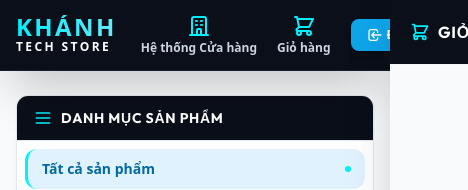
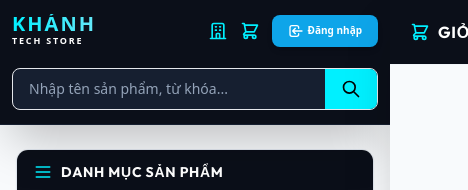
Before and after one commit to khanhdang31082004-cmd/tech-store-fullstack, a plain HTML site: page frontend/index.html in a window 390 px wide. Shown: the top 190 px of the page, 468 px wide, since content can reach past the window. Drawn offline with nearby package versions, Linux system fonts and the light colour scheme; no server answers.

Commit message:
Optimize mobile responsive layout

```diff
--- a/frontend/index.html
+++ b/frontend/index.html
@@ -53,45 +53,45 @@
     </div>
 
     <!-- Main Header -->
-    <div class="max-w-7xl mx-auto px-4 sm:px-6 lg:px-8 py-3.5">
-      <div class="flex items-center justify-between gap-6">
+    <div class="max-w-7xl mx-auto px-3 sm:px-6 lg:px-8 py-3.5">
+      <div class="flex flex-wrap md:flex-nowrap items-center justify-between gap-y-3 gap-x-2 md:gap-6">
 
         <!-- Logo bên trái -->
         <a href="index.html" class="flex flex-col flex-shrink-0 hover:opacity-90 transition-opacity">
-          <span class="text-2xl font-black tracking-widest bg-gradient-to-r from-cyber-500 to-cyan-300 bg-clip-text text-transparent leading-none">KHÁNH</span>
-          <span class="text-xs font-bold tracking-[0.2em] text-white">TECH STORE</span>
+          <span class="text-xl sm:text-2xl font-black tracking-widest bg-gradient-to-r from-cyber-500 to-cyan-300 bg-clip-text text-transparent leading-none">KHÁNH</span>
+          <span class="text-[9px] sm:text-xs font-bold tracking-[0.2em] text-white">TECH STORE</span>
         </a>
 
-        <!-- Ô tìm kiếm lớn ở giữa -->
-        <div class="flex-grow max-w-2xl hidden md:block">
+        <!-- Ô tìm kiếm (Full width on mobile, middle on desktop) -->
+        <div class="flex-grow w-full md:w-auto order-last md:order-none md:max-w-2xl mt-2 md:mt-0">
           <form onsubmit="handleSearch(event)" class="flex bg-cyber-800 border border-cyber-700 rounded-lg overflow-hidden focus-within:ring-2 focus-within:ring-cyber-500 transition-all">
             <input type="text" id="search-input" placeholder="Nhập tên sản phẩm, từ khóa..." class="w-full bg-transparent pl-4 pr-4 py-2.5 text-sm text-white placeholder-slate-400 focus:outline-none">
-            <button type="submit" class="px-6 bg-cyber-500 hover:bg-cyan-500 text-black font-bold flex items-center gap-2 transition-colors">
+            <button type="submit" class="px-4 sm:px-6 bg-cyber-500 hover:bg-cyan-500 text-black font-bold flex items-center gap-1 sm:gap-2 transition-colors">
               <svg class="w-5 h-5" fill="none" stroke="currentColor" viewBox="0 0 24 24"><path stroke-linecap="round" stroke-linejoin="round" stroke-width="2" d="M21 21l-6-6m2-5a7 7 0 11-14 0 7 7 0 0114 0z"></path></svg>
-              Tìm kiếm
+              <span class="hidden sm:inline">Tìm kiếm</span>
             </button>
           </form>
         </div>
 
         <!-- Nhóm chức năng bên phải -->
-        <div class="flex items-center gap-5 flex-shrink-0">
+        <div class="flex items-center gap-3 sm:gap-5 flex-shrink-0">
           <!-- Button hệ thống chi nhánh -->
-          <button onclick="toggleStoreModal(true)" class="flex flex-col items-center justify-center gap-0.5 text-xs text-slate-300 hover:text-white transition-colors">
-            <svg class="w-6 h-6 text-cyber-500" fill="none" stroke="currentColor" viewBox="0 0 24 24"><path stroke-linecap="round" stroke-linejoin="round" stroke-width="2" d="M19 21V5a2 2 0 00-2-2H7a2 2 0 00-2 2v16m14 0h2m-2 0h-5m-9 0H3m2 0h5M9 7h1m-1 4h1m4-4h1m-1 4h1m-5 10v-5a1 1 0 011-1h2a1 1 0 011 1v5m-4 0h4"></path></svg>
-            <span id="current-store-label" class="font-bold">Hệ thống Cửa hàng</span>
+          <button onclick="toggleStoreModal(true)" class="flex flex-col items-center justify-center gap-0.5 text-[10px] sm:text-xs text-slate-300 hover:text-white transition-colors">
+            <svg class="w-5 h-5 sm:w-6 sm:h-6 text-cyber-500" fill="none" stroke="currentColor" viewBox="0 0 24 24"><path stroke-linecap="round" stroke-linejoin="round" stroke-width="2" d="M19 21V5a2 2 0 00-2-2H7a2 2 0 00-2 2v16m14 0h2m-2 0h-5m-9 0H3m2 0h5M9 7h1m-1 4h1m4-4h1m-1 4h1m-5 10v-5a1 1 0 011-1h2a1 1 0 011 1v5m-4 0h4"></path></svg>
+            <span id="current-store-label" class="font-bold hidden sm:block">Hệ thống</span>
           </button>
 
           <!-- Icon giỏ hàng với Badge số lượng -->
-          <button onclick="toggleCartDrawer(true)" class="relative flex flex-col items-center justify-center gap-0.5 text-xs text-slate-300 hover:text-white transition-colors">
+          <button onclick="toggleCartDrawer(true)" class="relative flex flex-col items-center justify-center gap-0.5 text-[10px] sm:text-xs text-slate-300 hover:text-white transition-colors">
             <div class="relative">
-              <svg class="w-6 h-6 text-cyber-500" fill="none" stroke="currentColor" viewBox="0 0 24 24"><path stroke-linecap="round" stroke-linejoin="round" stroke-width="2" d="M3 3h2l.4 2M7 13h10l4-8H5.4M7 13L5.4 5M7 13l-2.293 2.293c-.63.63-.184 1.707.707 1.707H17m0 0a2 2 0 100 4 2 2 0 000-4zm-8 2a2 2 0 11-4 0 2 2 0 014 0z"></path></svg>
+              <svg class="w-5 h-5 sm:w-6 sm:h-6 text-cyber-500" fill="none" stroke="currentColor" viewBox="0 0 24 24"><path stroke-linecap="round" stroke-linejoin="round" stroke-width="2" d="M3 3h2l.4 2M7 13h10l4-8H5.4M7 13L5.4 5M7 13l-2.293 2.293c-.63.63-.184 1.707.707 1.707H17m0 0a2 2 0 100 4 2 2 0 000-4zm-8 2a2 2 0 11-4 0 2 2 0 014 0z"></path></svg>
               <span id="cart-badge" class="absolute -top-1.5 -right-2 bg-rose-600 text-white font-bold text-[10px] px-1.5 rounded-full hidden border border-cyber-900">0</span>
             </div>
-            <span class="font-bold">Giỏ hàng</span>
+            <span class="font-bold hidden sm:block">Giỏ hàng</span>
           </button>
 
           <!-- Khu vực Đăng nhập / Chào mừng -->
-          <div id="nav-auth-container" class="flex flex-col items-center justify-center gap-0.5 text-xs text-slate-300 hover:text-white transition-colors"></div>
+          <div id="nav-auth-container" class="flex flex-col items-center justify-center gap-0.5 text-[10px] sm:text-xs text-slate-300 hover:text-white transition-colors"></div>
         </div>
 
       </div>
```
